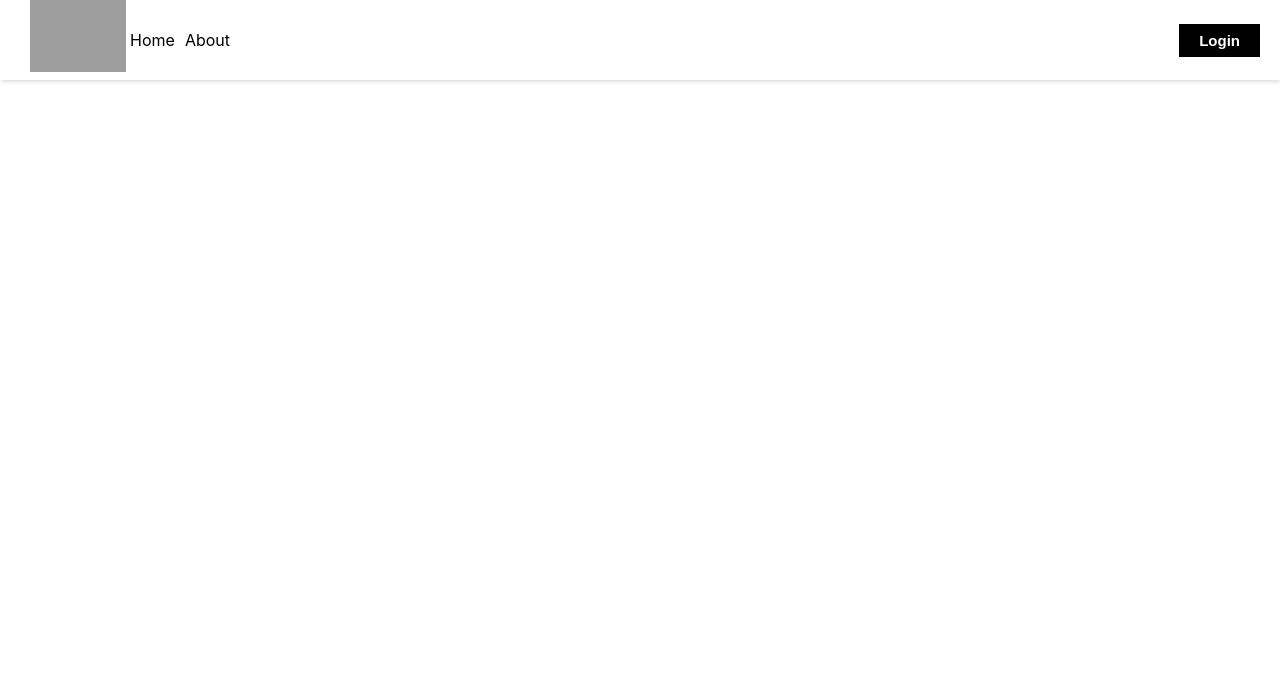
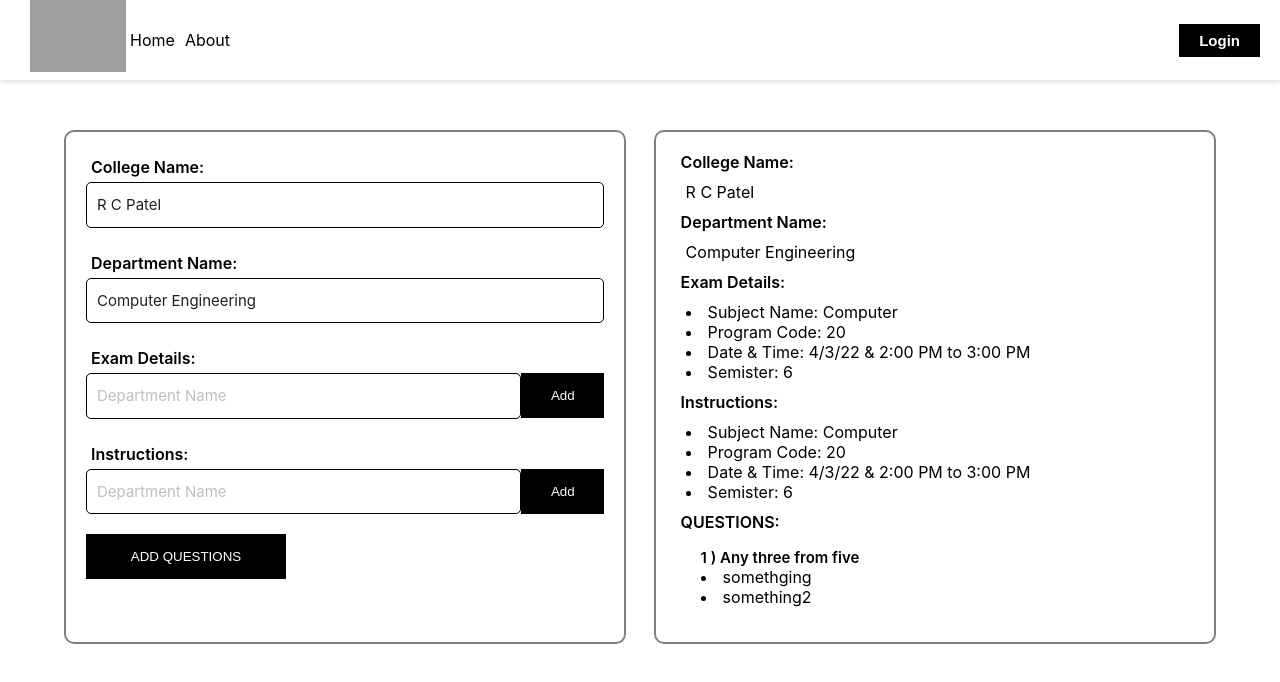
Before and after one commit to pujarianil4/question-paper-builder, a React (Create React App) app: page /build in a window 1280 px wide. Before the commit this address had no page. Shown: the top 682 px of the page. Built offline with nearby package versions, Linux system fonts and the light colour scheme; grey boxes are pictures that could not be loaded.

Commit message:
question build page

```diff
--- a/package.json
+++ b/package.json
@@ -36,5 +36,6 @@
       "last 1 firefox version",
       "last 1 safari version"
     ]
-  }
+  },
+  "homepage": "."
 }
--- /dev/null
+++ b/src/components/PaperInputs/index.css
@@ -0,0 +1,91 @@
+.paper_container{
+    width: 90%;
+    margin: 50px auto;
+    /* border: 2px solid gray; */
+    border-radius: 10px;
+    position: relative;
+    min-height: 500px;
+    display: flex;
+    justify-content: space-between;
+}
+
+.paper_container > div {
+    width: 45% !important;
+    padding: 20px;
+    border: 2px solid gray;
+    border-radius: 10px;
+}
+
+/* .paper_container::before{
+    content: "";
+    position: absolute;
+    top: -10px;
+    left: 10px;
+    width: 100%;
+    border: 2px solid gray;
+    border-radius: 10px;
+    min-height: 500px;
+    z-index: -1;
+} */
+
+.form_container{
+    padding: 20px;
+    border: 2px solid gray;
+    border-radius: 10px;
+}
+
+.clg_info{
+    display: flex;
+    flex-direction: column;
+}
+
+.clg_info > label{
+ font-weight: 600;
+ margin: 5px;
+}
+.withButton > input, .clg_info > input, .input {
+    margin: 0px 0px;
+    margin-bottom: 20px;
+    padding: 10px;
+    font-size: 15px;
+    border-radius: 5px;
+    border: 1px solid black;
+}
+
+.withButton{
+    display: flex;
+   justify-content: space-between;
+}
+
+.withButton > button {
+    width: 100px;
+    height: 45px;
+    background-color: black;
+    color: white;
+    border: 0px;
+}
+
+.clg_info > .list{
+ margin: 10px;
+}
+
+.preview > label {
+    font-weight: 600;
+    margin: 5px;
+}
+
+.preview > .list {
+    margin: 10px;
+}
+.preview > p {
+    margin: 10px;
+}
+
+.qList{
+    margin: 15px;
+}
+
+.qList > span{
+ font-weight: 600;
+ font-size: 15px;
+}
--- /dev/null
+++ b/src/components/PaperInputs/index.jsx
@@ -0,0 +1,141 @@
+import React, { useState } from "react";
+import "./index.css";
+import { Button, Input, Select, Space } from "antd";
+import QuestionModal from "../modal/questionModal";
+
+export default function PaperInput() {
+  const [isOpen, setOpen] = useState(false)
+  const [examDetails, setExamDetails] = useState([
+    "Subject Name: Computer",
+    "Program Code: 20",
+    "Date & Time: 4/3/22 & 2:00 PM to 3:00 PM",
+    "Semister: 6",
+  ]);
+  const [instructions, setInstructions] = useState([
+    "Subject Name: Computer",
+    "Program Code: 20",
+    "Date & Time: 4/3/22 & 2:00 PM to 3:00 PM",
+    "Semister: 6",
+  ]);
+  const [questions, setQuestions] = useState([
+    {
+      heading: "Any three from five",
+      sub: ["somethging", "something2"],
+    },
+  ]);
+
+  const [singleInput, setSingleInput] = useState({
+    collegeName: "R C Patel ",
+    departmentName: "Computer Engineering",
+  });
+  const [examDetailsInput, setExamDetailsInput] = useState("");
+  const [instructionsInput, setInstructionsInput] = useState("");
+
+
+  const handleQuestionList = (que) => {
+    setQuestions([...questions, que])
+  }
+
+  return (
+    <>
+    <div className="paper_container">
+      <div className="form_container">
+        <div className="clg_info">
+          <label htmlFor="">College Name:</label>
+          <Input
+            value={singleInput.collegeName}
+            className="inout"
+            name="collegeName"
+            onChange={(e) =>
+              setSingleInput({
+                ...singleInput,
+                [e.target.name]: e.target.value,
+              })
+            }
+          />
+          <label htmlFor="">Department Name:</label>
+          <Input
+            value={singleInput.departmentName}
+            className="inout"
+            name="departmentName"
+            onChange={(e) =>
+              setSingleInput({
+                ...singleInput,
+                [e.target.name]: e.target.value,
+              })
+            }
+          />
+          <label htmlFor="">Exam Details:</label>
+          <div className="withButton">
+            <Input
+              className="inout"
+              value={examDetailsInput}
+              onChange={(e) => setExamDetailsInput(e.target.value)}
+              placeholder="Department Name"
+            />
+            <button
+              onClick={() => setExamDetails([...examDetails, examDetailsInput])}
+            >
+              Add
+            </button>
+          </div>
+
+          <label htmlFor="">Instructions:</label>
+
+          <div className="withButton">
+            <Input
+              className="inout"
+              value={instructionsInput}
+              onChange={(e) => setInstructionsInput(e.target.value)}
+              placeholder="Department Name"
+            />
+            <button
+              onClick={() =>
+                setInstructions([...instructions, instructionsInput])
+              }
+            >
+              Add
+            </button>
+          </div>
+
+          <div>
+            <button className="add_question" onClick={() => setOpen(true)}>ADD QUESTIONS</button>
+          </div>
+        </div>
+      </div>
+      <div className="preview">
+        <label htmlFor="">College Name:</label>
+        <p>{singleInput?.collegeName}</p>
+        <label htmlFor="">Department Name:</label>
+        <p>{singleInput?.departmentName} </p>
+        <label htmlFor="">Exam Details:</label>
+        <div className="list">
+          {examDetails.map((item) => (
+            <li>{item}</li>
+          ))}
+        </div>
+        <label htmlFor="">Instructions:</label>
+        <div className="list">
+          {instructions.map((item) => (
+            <li>{item}</li>
+          ))}
+        </div>
+
+        <label htmlFor="">QUESTIONS:</label>
+        <div className="list">
+          {questions.map((item, i) => (
+            <div className="qList">
+              <span>{i+1} ) {item.heading}</span>
+              {
+                item.sub.map((el) => <li>{el}</li>)
+              }
+            </div>
+          ))}
+        </div>
+      </div>
+
+    </div>
+    <QuestionModal isOpen={isOpen} setOpen={setOpen} handleQuestionList={handleQuestionList} />
+    </>
+  );
+}
--- /dev/null
+++ b/src/components/modal/questionModal.css
@@ -0,0 +1,66 @@
+.modalContainer{
+    position: fixed;
+    width: 100%;
+    height: 100vh;
+    top: 0px;
+    background: rgba(0, 0, 0, 0.554);
+}
+.Qmodal{
+   min-height: 300px;
+    margin: 10px;
+    /* background-color: white;
+    position: absolute;
+    left: 50%;
+    top: 50%;
+    transform: translate(-50%, -50%);
+    box-shadow: 2px 5px 5px gray;
+    border-radius: 10px; */
+}
+
+.Qmodal > .input, .ant-select-selector{
+    margin: 0px 0px;
+    margin-bottom: 20px !important;
+    padding: 10px;
+    font-size: 15px;
+    border-radius: 5px;
+    border: 1px solid black !important;
+
+}
+
+.ant-select-selection-search-input, .ant-select-selector{
+  height: 45px !important;
+  font-size: 15px;
+}
+  .datalist {
+    position: absolute;
+    max-height: 20em;
+    border: 0 none;
+    overflow-x: hidden;
+    overflow-y: auto;
+  }
+  .Qmodal > label {
+    font-weight: 600;
+    margin: 5px;
+    margin-bottom: 15px;
+  }
+
+  .auto_input{
+    width: 100%;
+  }
+.list > ol> li {
+margin: 5px;
+font-size: 15px;
+font-weight: 600;
+}
+
+.list{
+    margin: 20px;
+}
+.add_question{
+    width: 200px;
+    height: 45px;
+    background-color: black;
+    color: white;
+    border: 0px;
+    cursor: pointer;
+}
--- /dev/null
+++ b/src/components/modal/questionModal.jsx
@@ -0,0 +1,115 @@
+import React, { useEffect, useState } from "react";
+import { Modal, Input, AutoComplete } from "antd";
+import "./questionModal.css";
+
+export default function QuestionModal({ isOpen, setOpen, handleQuestionList }) {
+  // const [isOpen, setOpen] = useState(false)
+  const list = [{ value: "anilHBLDBHSVHJDSBVBDSLIVBLDKSJNV MNBKJDSBVC IGCIDSBV IGVICUD ILUUSDGVID ILUSUDGDCIVDS LIUGVCIDS LIUDGCVIUDS LIUGCVIDS ILUGCIVU" }, { value: "pujari" }, { value: "text" }];
+
+  const mainTitle = [
+    { value: "Attempt any ONE" },
+    { value: "Attempt any TWO" },
+    { value: "Attempt any THREE" },
+  ];
+  const [options, setOptions] = useState(list);
+  const [question, setQuestion] = useState([]);
+  const [search, setSearch] = useState("");
+  const [heading, setHeading] = useState('')
+
+  const handleSerach = (text) => {
+    setSearch(text);
+  };
+
+  const onClose = () => {
+setOpen(false)
+setQuestion([])
+  }
+
+
+  const handleADD = () => {
+    const que = {
+      heading: heading,
+      sub: question,
+    }
+    handleQuestionList(que)
+    setOpen(false)
+  }
+
+  const options2 = [
+    {
+      label: <span>Searched</span>,
+      options: options.filter((el) => String(el.value).includes(search)),
+    },
+    {
+      label: <span>List</span>,
+      options: options,
+    },
+  ];
+
+  const handleAddQues = () => {
+    if(search != ''){
+      const newList = [...question, search]
+      console.log("newList", newList);
+      setQuestion(newList)
+      setSearch('')
+    }
+
+  }
+
+  useEffect(() => {
+    const data = options.filter((el) => String(el.value).includes(search));
+    if (data.length && search != "") {
+      setOptions(data);
+    } else {
+      setOptions(list);
+    }
+  }, [search]);
+
+  const Paper = () => (
+    <>
+      <div className="Qmodal">
+        <label htmlFor="">Title:</label>
+        <AutoComplete
+          className="auto_input"
+          options={mainTitle}
+          value={heading}
+         onChange={(text) => setHeading(text)}
+        />
+        <label htmlFor="">Question:</label>
+        <div className="withButton">
+          <AutoComplete
+            className="auto_input"
+            options={options}
+            value={search}
+            onChange={(text) => handleSerach(text)}
+            onSearch={(text) => handleSerach(text)}
+          />
+          <button onClick={handleAddQues}>
+            ADD
+          </button>
+        </div>
+
+        <div className="list">
+          <ol>
+        {question.map((item) => (
+            <li>{item}</li>
+          ))}
+          </ol>
+        </div>
+      </div>
+    </>
+  );
+
+  return (
+    // <div className='modalContainer'>
+    //   <div className='Qmodal'>
+
+    //   </div>
+    // </div>
+    <>
+      <Modal open={isOpen} onCancel={onClose} footer={<button onClick={handleADD} className="add_question">ADD QUESTION</button>}>
+        {Paper()}
+      </Modal>
+    </>
+  );
+}
--- a/src/routes/index.jsx
+++ b/src/routes/index.jsx
@@ -1,7 +1,9 @@
 import React from 'react'
 import { Route, Routes } from 'react-router-dom';
 import Home from '../components/Home';
+import PaperInput from '../components/PaperInputs';
 import Signup from '../components/signup';
+import Template1 from '../components/Templates/Template1';
 
 export default function RoutesContainer() {
   return (
@@ -9,6 +11,8 @@ export default function RoutesContainer() {
       <Route path='/' element={<Home/>} />
         <Route exact={true} path='/signup' element={<Signup />} />
         <Route exact={true} path='/about' element={<h1>About</h1>} />
+        <Route exact={true} path='/edit' element={<Template1 />} />
+        <Route exact={true} path='/build' element={<PaperInput/>} />
     </Routes>
   )
 }
```
